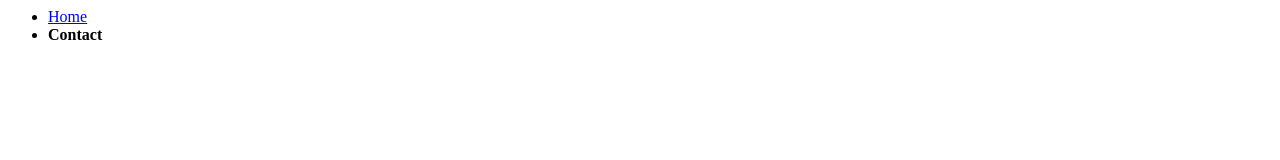
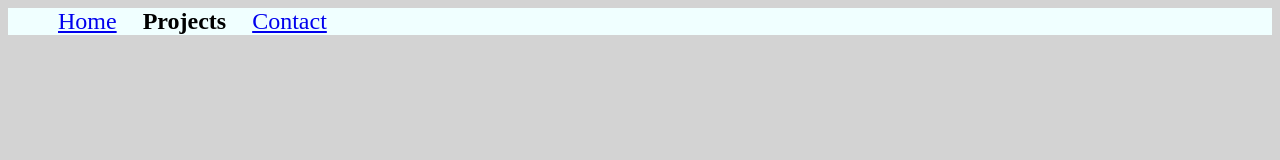
Before and after one commit to ajprado12/Personal-Website, a plain HTML site: page projects.html in a window 1280 px wide. Drawn offline with Linux system fonts and the light colour scheme.

Commit message:
nav bar link changes

```diff
--- a/projects.html
+++ b/projects.html
@@ -3,6 +3,7 @@
     <meta charset="UTF-8">
     <meta http-equiv="X-UA-Compatible" content="IE=edge">
     <meta name="viewport" content="width=device-width, initial-scale=1.0">
+    <link rel="stylesheet" href="style.css">
     <title>Projects Page</title>
 </head>
 <body>
@@ -11,10 +12,19 @@
           <nav>
             <ul>
               <li><a href="index.html">Home</a></li>
-              <li><b>Contact</b></li>
+              <li><b>Projects</b></li>
+              <li><a href="contact.html">Contact</a></li>
             </ul>
           </nav>
         </div>
       </header>
+      <div class="container">
+              <script>
+
+
+
+      </script>
+      </div>
+
 </body>
 </html>
```
Also changed, not shown: contact.html (+2 -0 lines), index.html (+1 -1 lines).
